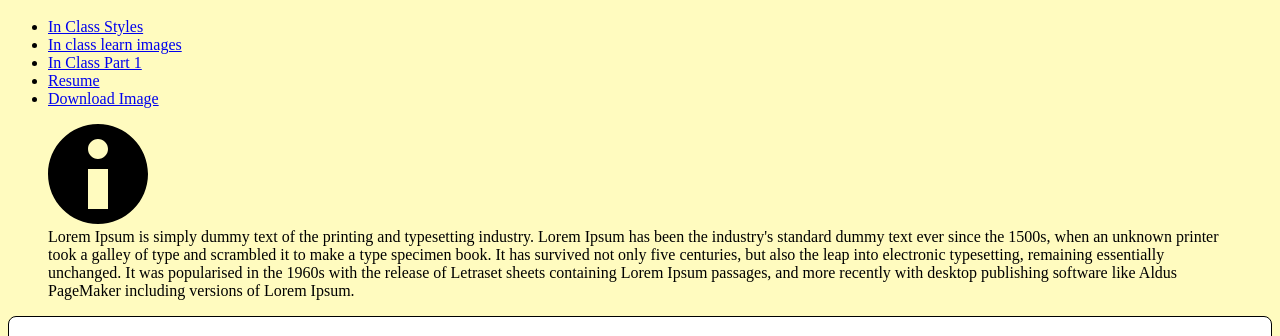
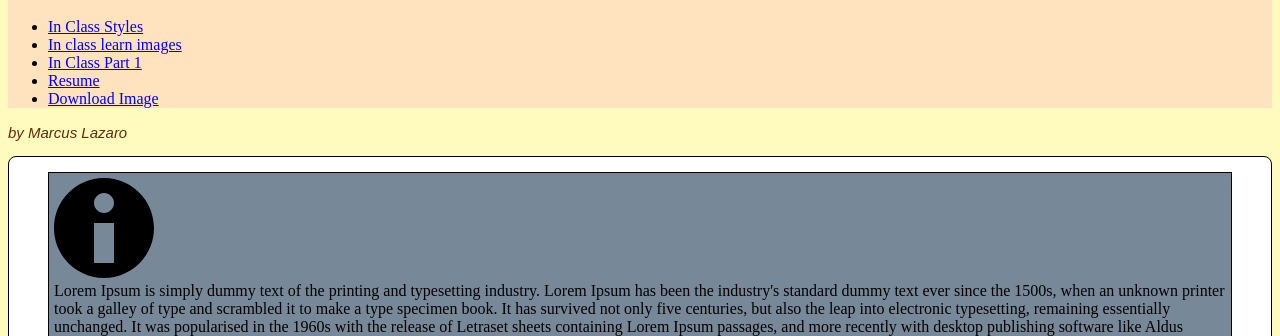
Before and after one commit to lazarom37/lazarom37_PROG109, a plain HTML site: page index.html in a window 1280 px wide. Shown: the part 248-584 px from the top of the page. Drawn offline with Linux system fonts and the light colour scheme.

Commit message:
Updated for Page Structure Assignment

```diff
--- a/index.html
+++ b/index.html
@@ -23,7 +23,8 @@
             <li><a href="assignments/download-image.html">Download Image</a></li>
         </ul>
     </main>
-    <figure>
+    <p class="byline">by Marcus Lazaro</p>
+    <figure class="border left">
             <img src="info.svg">
             <figcaption>Lorem Ipsum is simply dummy text of the printing and typesetting industry. Lorem Ipsum has been the industry's standard dummy text ever since the 1500s, when an unknown printer took a galley of type and scrambled it to make a type specimen book. It has survived not only five centuries, but also the leap into electronic typesetting, remaining essentially unchanged. It was popularised in the 1960s with the release of Letraset sheets containing Lorem Ipsum passages, and more recently with desktop publishing software like Aldus PageMaker including versions of Lorem Ipsum.</figcaption>
     </figure>
--- a/styles/style.css
+++ b/styles/style.css
@@ -4,6 +4,11 @@ body{
 p{
     color: #632c0c;
     font-size: 25px;
+}
+.byline{
+    font-style: italic;
+    font-family: sans-serif;
+    font-size: 15px;
 }
 h1{
     color: #ff0a70;
@@ -23,7 +28,9 @@ header p{
     font-style: italic;
     color: blue;
 }
-
+main{
+    background-color: #ffe3bf;
+}
 footer{
     background-color: white;
     border: black solid thin;
```
